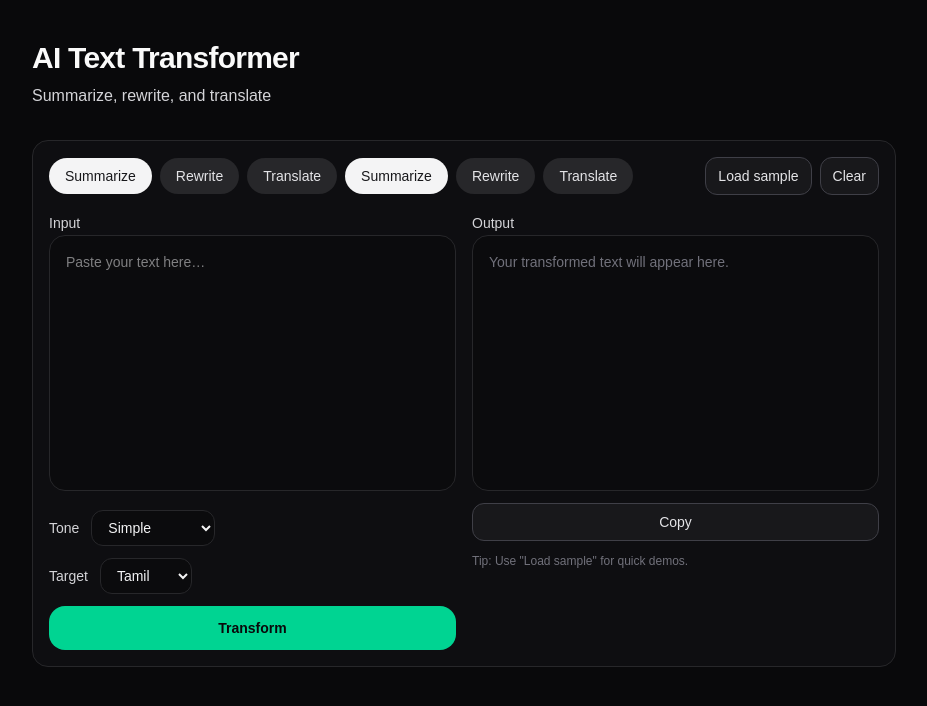
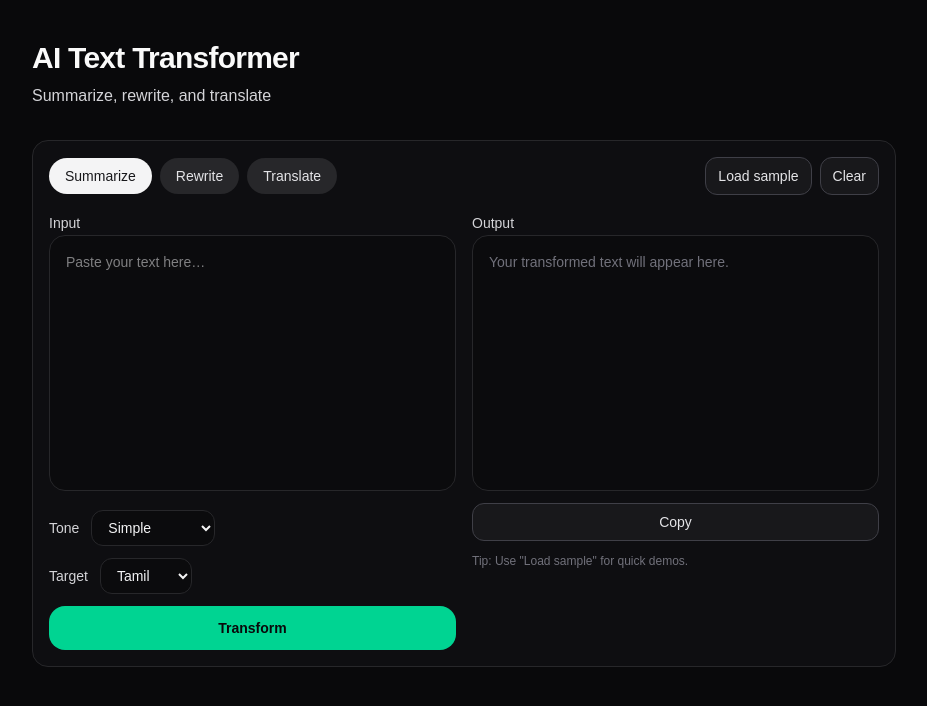
Before and after one commit to royhamlinjr/AI-Text-Transformer, a Next.js app: page / in a window 1280 px wide. Shown: the top 706 px of the page, without its empty margins (176-1103 px from the left). Built offline with nearby package versions, Linux system fonts and the light colour scheme.

Commit message:
Remove hardcoded mode buttons from Home component

```diff
--- a/app/page.tsx
+++ b/app/page.tsx
@@ -51,18 +51,6 @@ export default function Home() {
                 </button>
               ))
             }
-
-            <button className="rounded-full bg-zinc-100 px-4 py-2 text-sm font-medium text-zinc-900 transition">
-              Summarize
-            </button>
-
-            <button className="rounded-full bg-zinc-800 px-4 py-2 text-sm font-medium text-zinc-200 transition hover:bg-zinc-700">
-              Rewrite
-            </button>
-
-            <button className="rounded-full bg-zinc-800 px-4 py-2 text-sm font-medium text-zinc-200 transition hover:bg-zinc-700">
-              Translate
-            </button>
 
             <div className="ml-auto flex items-center gap-2">
               <button className="rounded-xl border border-zinc-700 bg-zinc-900 px-3 py-2 text-sm text-zinc-200 hover:bg-zinc-800">
```
